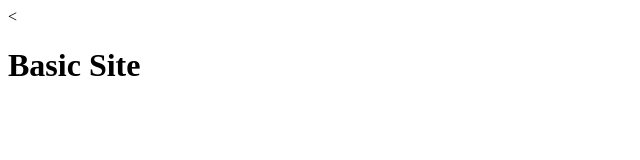
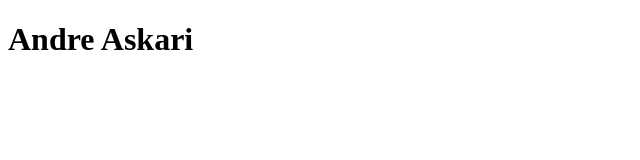
Before and after one commit to andreaskari/basic-site, a plain HTML site: page index.html in a window 1280 px wide. Shown: the whole page, without its empty margins (0-640 px from the left). Drawn offline with Linux system fonts and the light colour scheme.

Commit message:
Created basic interface

```diff
--- a/index.html
+++ b/index.html
@@ -1,9 +1,10 @@
-<<!DOCTYPE html>
+<!DOCTYPE html>
 <html>
 	<head>
 		<title>Basic Site</title>
+		<link rel="stylesheet" type="text/css" href="stylesheet.css">
 	</head>
 	<body>
-		<h1>Basic Site</h1>
+		<h1>Andre Askari</h1>
 	</body>
 </html>
```
